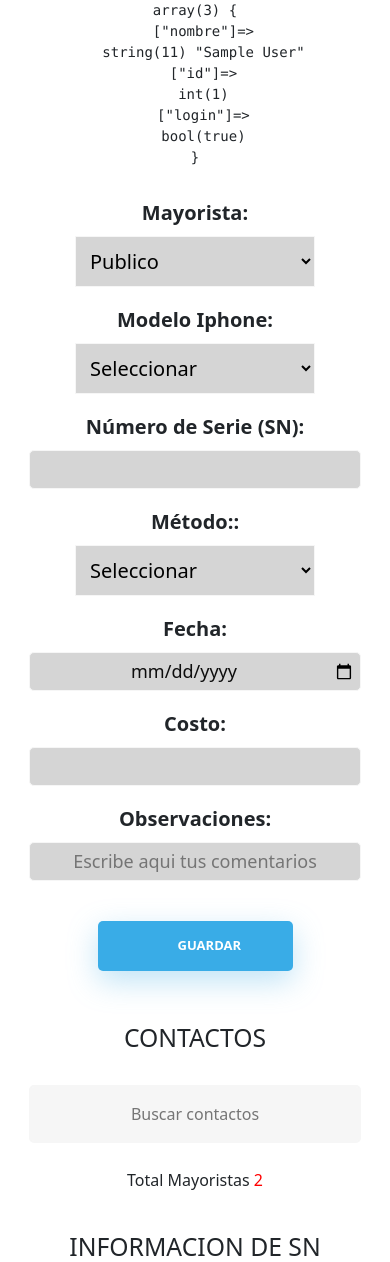
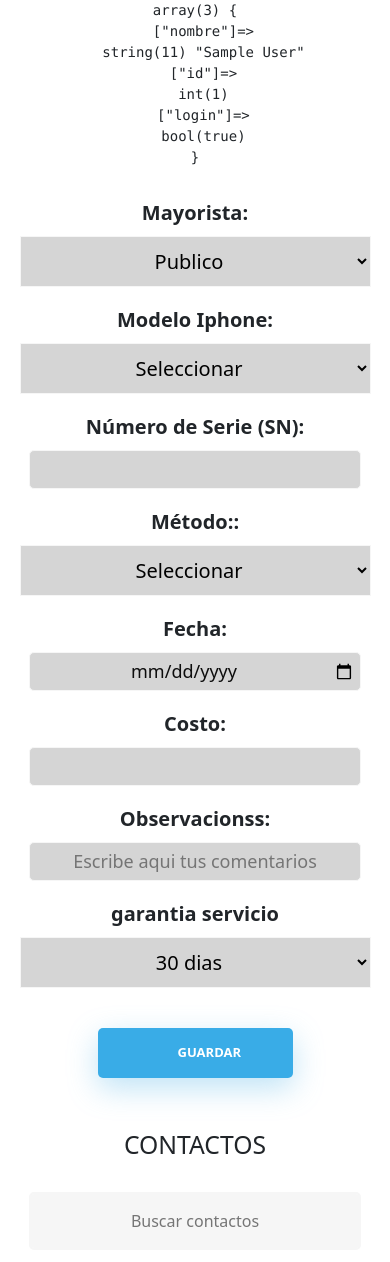
Before and after one commit to manuelluevano/registroSN, a PHP site: page /registroSN.php in a window 390 px wide. Shown: the top 1262 px of the page. Run offline with PHP 8.4, Linux system fonts and the light colour scheme; the visitor is signed in with stand-in values (Sample User, id 1); data that the repository does not hold is empty; some libraries are stand-ins or nearby versions.

Commit message:
Solucion a responsive decive  | | | agregamos opcion de garantia para los servicios

```diff
--- a/css/main.css
+++ b/css/main.css
@@ -20,11 +20,12 @@
     font-size: 20px;
     font-weight: bold;
     display: inline-block;
-    width: 72px;
+    width: 100%;
     margin-right: 25px; }
   .campos .campo input {
+    text-align: center;
     font-size: 14px;
-    width: 85%;
+    width: 90%;
     padding: 10px 10px;
     border: 1px solid #f6f6f6;
     background-color: #d5d5d5;
@@ -33,12 +34,13 @@
     text-align: center; }
   .campos .campo select {
     font-size: 14px;
-    width: 240px;
+    width: 90%;
     padding: 10px 10px;
     border: 1px solid #f6f6f6;
     background-color: #d5d5d5;
     margin: 8px 0;
-    display: inline-block; }
+    display: inline-block;
+    text-align: center; }
 
 .campo-enviar input[type="submit"] {
   width: 50%;
@@ -286,17 +288,6 @@ input[type=text], input[type=password], input[type=number], input[type=date] {
     display: grid;
     grid-template-columns: 100%;
     gap: 10px; }
-    .campos .campo label {
-      font-size: 20px;
-      font-weight: bold;
-      display: inline-block;
-      width: 100%; }
-    .campos .campo input {
-      font-size: 18px;
-      width: 85%;
-      padding: 5px 5px; }
-    .campos .campo select {
-      font-size: 20px; }
 
   input[type="submit"] {
     width: 90%;
@@ -307,11 +298,6 @@ input[type=text], input[type=password], input[type=number], input[type=date] {
   .formularioRegistroMayorista .campos {
     display: grid;
     grid-template-columns: repeat(2, 1fr);
-    gap: 10px; } }
-@media (min-width: 1200px) {
-  .formularioRegistroMayorista .campos {
-    display: grid;
-    grid-template-columns: repeat(3, 1fr);
     gap: 10px; } }
 @media (max-width: 600px) {
   table {
--- a/css/mediaqueries.sass
+++ b/css/mediaqueries.sass
@@ -6,17 +6,7 @@
         grid-template-columns: 100%
         gap: 10px
         .campo
-            label
-                font-size: 20px
-                font-weight: bold
-                display: inline-block
-                width: 100%
-            input
-                font-size: 18px
-                width: 85%
-                padding: 5px 5px
-            select
-                font-size: 20px
+
     .campo-enviar
     input[type="submit"]
         width: 90%
@@ -32,15 +22,7 @@
             grid-template-columns: repeat(2,1fr)
             gap: 10px
 
-
-
 // para escritorios
-@media (min-width: 1200px)
-    .formularioRegistroMayorista
-        .campos
-            display: grid
-            grid-template-columns: repeat(3,1fr)
-            gap: 10px
 
 
 
--- a/css/registroMayoristas.sass
+++ b/css/registroMayoristas.sass
@@ -16,11 +16,12 @@
             font-size: 20px
             font-weight: bold
             display: inline-block
-            width: 72px
+            width: 100%
             margin-right: 25px
         input
+            text-align: center
             font-size: 14px
-            width: 85%
+            width: 90%
             padding: 10px 10px
             border: 1px solid #f6f6f6
             background-color: #d5d5d5
@@ -29,12 +30,13 @@
             text-align: center
         select
             font-size: 14px
-            width: 240px
+            width: 90%
             padding: 10px 10px
             border: 1px solid #f6f6f6
             background-color: #d5d5d5
             margin: 8px 0
             display: inline-block
+            text-align: center
 .campo-enviar
     input[type="submit"]
         width: 50%
--- a/includes/funciones/funciones.php
+++ b/includes/funciones/funciones.php
@@ -30,7 +30,7 @@
 
         try{
             return $conn->query(" SELECT id_registro_datos, nombre_mayorista, modelo_iphone, numero_serie,
-            metodo_aplicado, fecha_registro, costo_registro, observaciones_registro FROM registroDatos");
+            metodo_aplicado, fecha_registro, costo_registro, observaciones_registro, garantia_servicio FROM registroDatos");
         } catch(Exception $e){
             echo "Error!" . $e->getMessage() . "<br>";
             return false;
@@ -73,6 +73,7 @@
     }
 
 
+
     //// LOGIN ///
     // con esto, detectamos la pagina actual
 
--- a/js/app2.js
+++ b/js/app2.js
@@ -31,6 +31,7 @@ const listaRegistros = document.querySelector('#listado_SN tbody');
          fecha = document.querySelector('#fecha').value,
          costo = document.querySelector('#costo').value,
          observaciones = document.querySelector('#observaciones').value,
+         garantia_servicio = document.querySelector('#garantia_servicio').value,
          accion = document.querySelector('#accion').value;
 
 
@@ -39,7 +40,7 @@ const listaRegistros = document.querySelector('#listado_SN tbody');
       mostrarNotificaciones2('Completa todos los campos', 'alert-warning');
   }else{
       //Pasa la validación || hacemos el llamado a ajax
-       //console.log(nombreMayorista);
+       console.log(nombreMayorista);
 
 
       const infoRegistroSN = new FormData();
@@ -50,6 +51,7 @@ const listaRegistros = document.querySelector('#listado_SN tbody');
             infoRegistroSN.append('fecha', fecha);
             infoRegistroSN.append('costo', costo);
             infoRegistroSN.append('observaciones', observaciones);
+            infoRegistroSN.append('garantia_servicio', garantia_servicio);
             infoRegistroSN.append('accion', accion);
 
 
@@ -77,7 +79,8 @@ const listaRegistros = document.querySelector('#listado_SN tbody');
     }
 
 
-   }}
+}}
+
 
 
 
@@ -93,13 +96,13 @@ function insertarDB(infoRegistroSN){
     //  Pasar los datos a ajax
     xhr.onload = function(){
       if(this.status === 200 ){
-          console.log(JSON.parse( xhr.responseText) );
+          //console.log(JSON.parse( xhr.responseText) );
 
         // Leemos la respuesta de php
 
         const respuesta = JSON.parse( xhr.responseText);
 
-        console.log(respuesta.nombreMayorista);
+        //console.log(respuesta.nombreMayorista);
 
 
         // crear un nuevo elemento en la tabla
@@ -114,6 +117,7 @@ function insertarDB(infoRegistroSN){
             <td>${respuesta.datos.fecha}</td>
             <td>${respuesta.datos.costo}</td>
             <td>${respuesta.datos.observaciones}</td>
+            <td>${respuesta.datos.garantia_servicio}</td>
 
         `;
 
@@ -173,6 +177,41 @@ function insertarDB(infoRegistroSN){
 }
 
 
+// actualizar registros
+function actualizarRegistro(infoRegistroSN){
+  // console.log(...infoContacto);
+
+    // Crear objeto ajax
+    const xhr = new XMLHttpRequest();
+
+    // abrir la conexion
+    xhr.open('POST', 'includes/modelos/modeloMayoristas.php', true);
+
+    //leer la respuesta
+    xhr.onload = function()  {
+        if(this.status === 200){
+            const resultado = JSON.parse(xhr.responseText);
+
+            // console.log(respuesta);
+            if(resultado.respuesta === 'correcto'){
+                // Mostar noptificación si es correcto
+                mostrarNotificaciones('Contacto Editado correctamente', 'success');
+
+             }else{
+                // Mostar noptificación si NO es correcto
+                mostrarNotificaciones('No editaste ningun dato', 'errro');
+             }
+
+             // Después de 3 segundos redireccionar a la página de inicio
+             setTimeout(() => {
+                 window.location.href = 'index.php';
+             }, 4000);
+        }
+    }
+    //enviar la peticion
+    xhr.send(infoRegistroSN);
+}
+
 function mostrarNotificaciones(mensaje, imagen){
     var mensaje,
          imagen;
@@ -224,4 +263,11 @@ function mostrarNotificaciones2(mensaje, clase){
 
 
 
+
+
+
 }
+
+
+// CUENTA REGRESIVA
+// This is an example with default parameters
--- a/registroMayoristas.php
+++ b/registroMayoristas.php
@@ -92,7 +92,7 @@ echo "</pre>"
 
 
                     <td class="acciones">
-                      <a href="editarMayoristas.php?id=<?php echo $mayorista['id']; ?>" class="btn btn-editar">
+                      <a href="editarMayoristas.php?id=<?php echo $mayorista['id']; ?>" class="">
                         <i class="fas fa-pen-square"></i>
                       </a>
 
--- a/registroSN.php
+++ b/registroSN.php
@@ -27,7 +27,7 @@ include_once 'includes/funciones/seciones.php';
 
 
 
-    <div class="campos ">
+    <div class="campos">
 
         <div class="campo">
             <label for="mayorista">Mayorista:</label>
@@ -120,13 +120,23 @@ include_once 'includes/funciones/seciones.php';
         </div>
 
         <div class="campo">
-                <label for="">Observaciones:</label>
+                <label for="">Observacionss:</label>
                 <input type="text" placeholder="Escribe aqui tus comentarios" id="observaciones">
         </div>
+
+        <div class="campo">
+                <label for="">garantia servicio</label>
+                <select name="garantia_servicio" id="garantia_servicio">
+                    <option value="30 dias">30 dias</option>
+                    <option value="60 dias">60 dias</option>
+                </select>
+
+        </div>
+
     </div>
 
         <div class="campo-enviar">
-                <input type="submit" value="Guardar" id="accion" class="btn btn-success">
+                <input type="submit" value="Guardar" id="accion" class="">
         </div>
 
         </form>
@@ -159,6 +169,7 @@ include_once 'includes/funciones/seciones.php';
                     <th>Fecha: </th>
                     <th>Costo: </th>
                     <th>Observaciones: </th>
+                    <th>Garantia: </th>
                     <th>Acciones</th>
 
                 </tr>
@@ -171,6 +182,7 @@ include_once 'includes/funciones/seciones.php';
                     <?php $registros = obtenerRegistrosSN();
 
 
+
                     //Validar que existan datos
                     if($registros->num_rows){
 
@@ -178,7 +190,7 @@ include_once 'includes/funciones/seciones.php';
 
                             while($registro = mysqli_fetch_assoc($registros)){
 
-                            //var_dump($registro); ?>
+                            //var_dump($registro['garantia']); ?>
 
 
                                     <tr class="tabla-registro-sn">
@@ -190,6 +202,8 @@ include_once 'includes/funciones/seciones.php';
                                         <td><?php echo $registro['fecha_registro']?></td>
                                         <td><?php echo $registro['costo_registro']?></td>
                                         <td><?php echo $registro['observaciones_registro']?></td>
+                                        <td><?php echo $registro['garantia_servicio']?></td>
+
                                 <div class="campo-enviar">
 
                                         <td class="acciones">
@@ -229,6 +243,7 @@ include_once 'includes/funciones/seciones.php';
 <!-- Sweet alert -->
 <script src="//cdn.jsdelivr.net/npm/sweetalert2@10"></script>
 
+
   <script src="js/app2.js"></script>
   <script src="https://kit.fontawesome.com/04730c9c8a.js" crossorigin="anonymous"></script>
   <script src="js/jquery-3.5.1.min.js"></script>
```
Also changed, not shown: includes/modelos/modeloMayoristas.php (+5 -3 lines), 3 other files.
